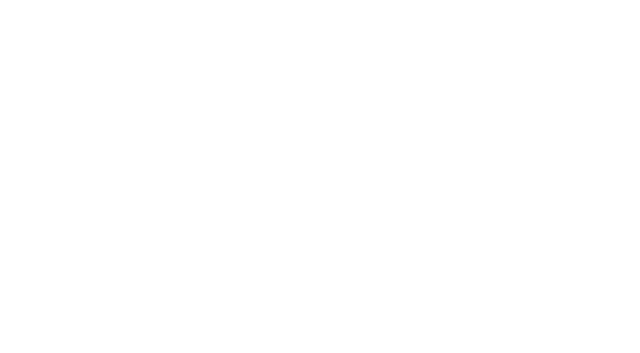
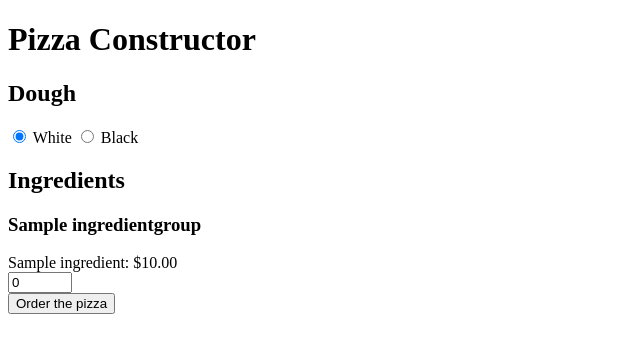
Before and after one commit to hesoyam11/pizza-constructor, a Django app: page / in a window 1280 px wide. Before the commit the part shown is empty. Shown: the top 353 px of the page, without its empty margins (0-640 px from the left). Run offline with Django 3.2, Linux system fonts and the light colour scheme; tables that the repository leaves empty hold one stand-in row (values such as "Sample post").

Commit message:
displayed groups of ingredients and ingredients in `pizza_constructor` template

```diff
--- a/constructor/views.py
+++ b/constructor/views.py
@@ -1,11 +1,17 @@
 from django.shortcuts import render
+from .models import IngredientGroup
 
 
 def pizza_construct(request):
+    if request.method == 'POST':
+        print('POST detected!')
+
+    groups = IngredientGroup.objects.all()
+
     return render(
         request,
         'constructor/pizza_constructor.html',
         {
-
+            'groups': groups
         }
     )
--- a/templates/constructor/base.html
+++ b/templates/constructor/base.html
@@ -6,6 +6,7 @@
     <title>Pizza Constructor</title>
 </head>
 <body>
+<h1>Pizza Constructor</h1>
 {% block content %}
 {% endblock %}
 </body>
--- a/templates/constructor/pizza_constructor.html
+++ b/templates/constructor/pizza_constructor.html
@@ -1,5 +1,28 @@
 {% extends 'constructor/base.html' %}
 
 {% block content %}
-
+<form method="post">
+    {% csrf_token %}
+    <h2>Dough</h2>
+    <div>
+        <input type="radio" id="white" name="dough" value="W" checked>
+        <label for="white">White</label>
+        <input type="radio" id="black" name="dough" value="B">
+        <label for="black">Black</label>
+    </div>
+    <h2>Ingredients</h2>
+    {% for group in groups %}
+        <div class="ingredient-group">
+            <h3>{{ group.name }}</h3>
+            {% for ingredient in group.ingredients.all %}
+                <div class="ingredient">
+                    <label for="{{ ingredient.id }}">{{ ingredient.name }}: ${{ ingredient.price }}</label>
+                    <br>
+                    <input id="{{ ingredient.id }}" name="{{ ingredient.id }}" type="number" min="0" max="100" value="0">
+                </div>
+            {% endfor %}
+        </div>
+    {% endfor %}
+    <input type="submit" value="Order the pizza">
+</form>
 {% endblock %}
```
